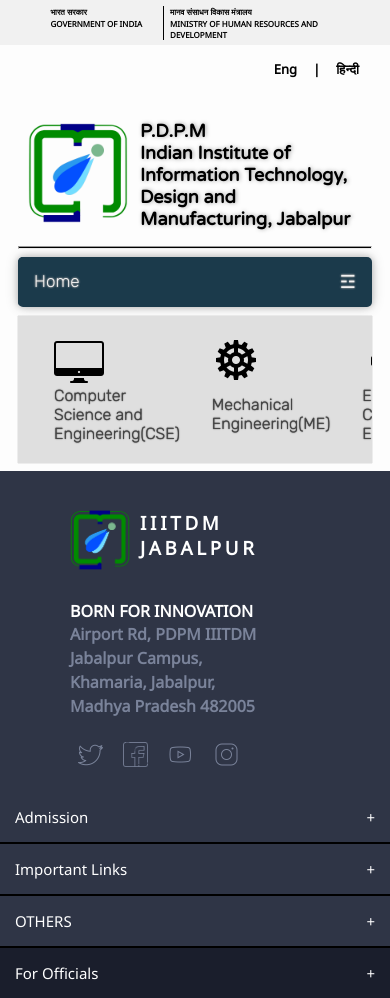
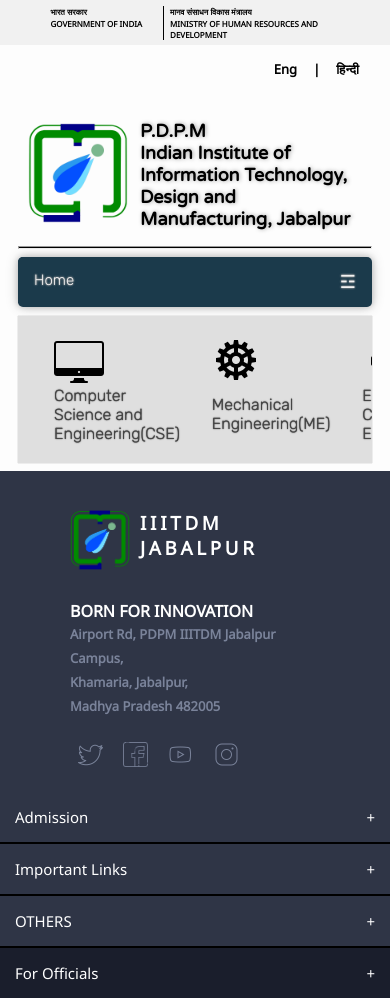
Before and after one commit to Hemant2000-karens/InstituteWebsite, a PHP site: page /Acd.php in a window 390 px wide. Run offline with PHP 8.4, Linux system fonts and the light colour scheme.

Commit message:
updated bugs

```diff
--- a/en/footer.php
+++ b/en/footer.php
@@ -8,7 +8,7 @@
       </div>
 
       <div class="footer-subheader">
-        <p><strong>BORN FOR INNOVATION</strong><br>
+        <p><strong style="font-family: 'Noto Sans';">BORN FOR INNOVATION</strong><br>
         <a href="https://goo.gl/maps/RdkPC6HoLTkbdweNA">Airport Rd, PDPM IIITDM Jabalpur Campus, <br>Khamaria, Jabalpur, <br>Madhya Pradesh 482005</a>
         </p>
       </div>
--- a/en/mobile.css
+++ b/en/mobile.css
@@ -270,6 +270,15 @@ body,html{
 }
 
 @media screen and (max-width: 460px) {
+
+  .topnav a
+  {
+    font-size: 15px;
+  }
+  .dropdown .dropbtn
+  {
+    font-size: 15px;
+  }
   .bodyContent{
     margin-left: auto;
     margin-right: auto;
--- a/en/style.css
+++ b/en/style.css
@@ -341,6 +341,7 @@ body{
 }
 
 .footer-heading .footer-subheader a{
+  font-size: 13px;
   text-decoration: none;
   color: #7a839a;
   line-height: 1.5rem;
@@ -356,6 +357,7 @@ body{
 }
 
 .footer-main .footer-subgroup{
+  font-family: 'Varela Round';
   width:18%;
   margin: 0 auto;
   float: left;
```
